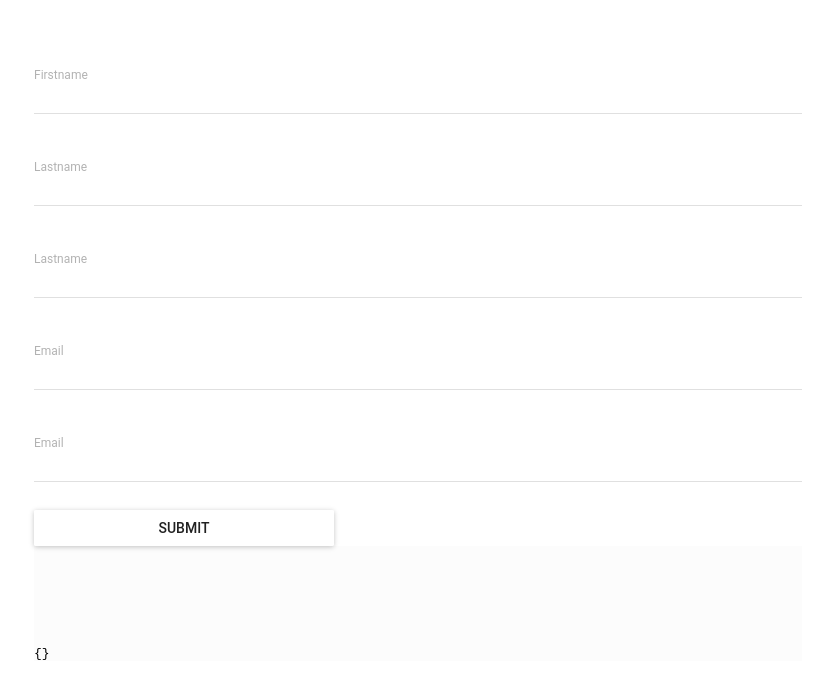
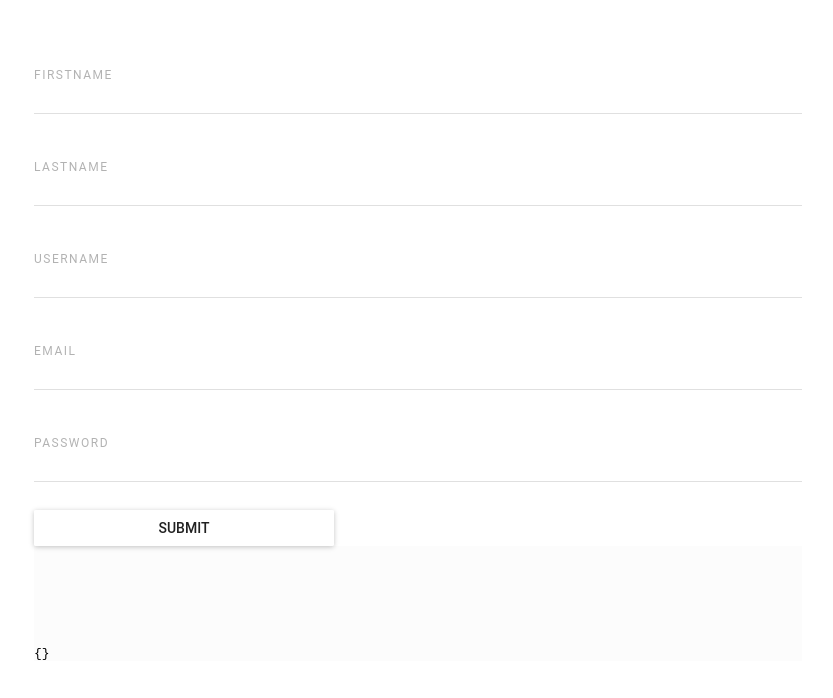
Before and after one commit to afrodesia/Basic-Form-React, a React (Create React App) app: page / in a window 1280 px wide. Shown: the top 698 px of the page, without its empty margins (222-1055 px from the left). Built offline with nearby package versions, Linux system fonts and the light colour scheme; what react-tap-event-plugin would draw is missing.

Commit message:
Fiexed Labels

```diff
--- a/src/App.css
+++ b/src/App.css
@@ -2,7 +2,10 @@
   width: 100% !important;
   margin-bottom: 20px;
 }
-
+.input label{
+  text-transform: uppercase;
+  letter-spacing: 2px;
+}
 button{
   background-color: #fff;
   border: 1px solid #333;
--- a/src/Form.js
+++ b/src/Form.js
@@ -64,7 +64,7 @@ class Form extends Component{
 
           <TextField
             className="input"
-            floatingLabelText="Lastname"
+            floatingLabelText="Username"
             floatingLabelFixed={true}
             name="username"
             value={this.state.username}
@@ -83,7 +83,7 @@ class Form extends Component{
 
            <TextField
             className="input"
-            floatingLabelText="Email"
+            floatingLabelText="Password"
             floatingLabelFixed={true}
             name="password"
             type="password"
```
